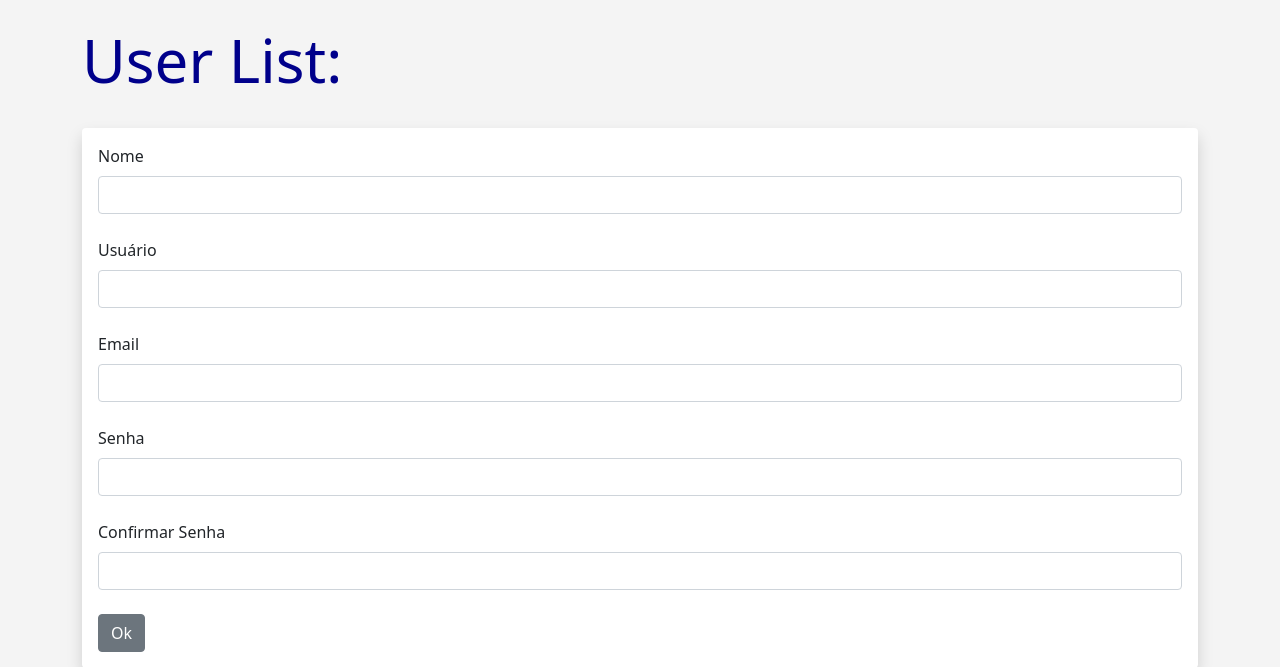
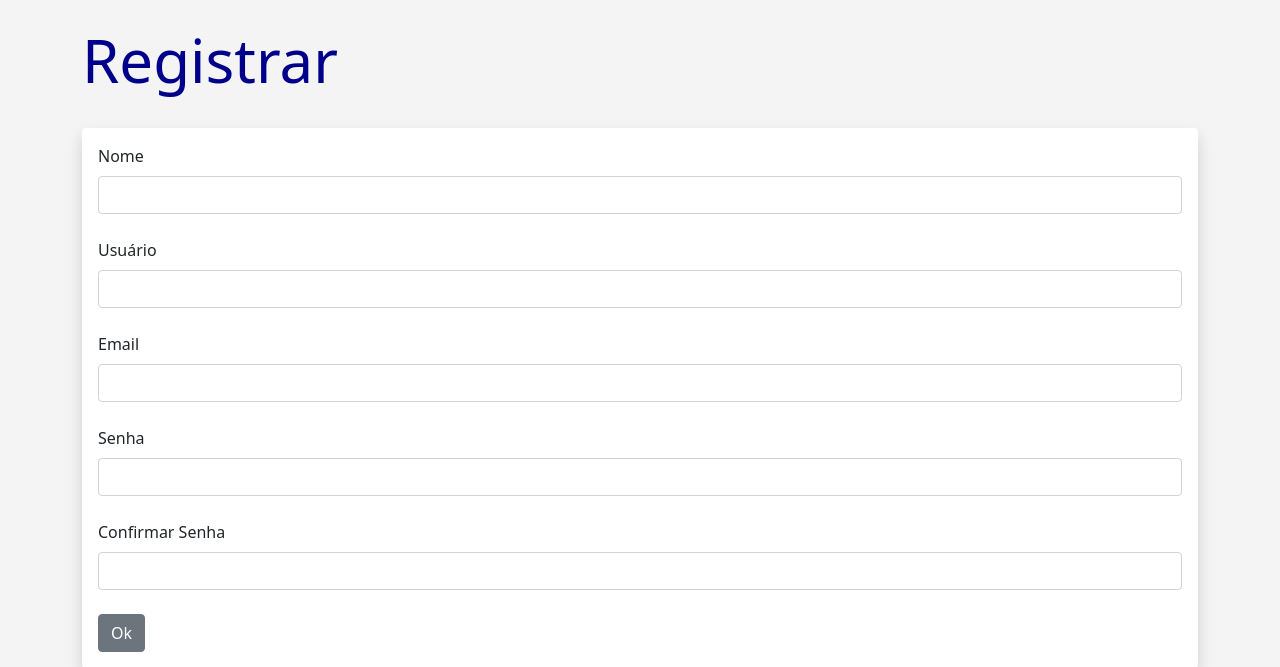
Before and after one commit to carvalhogui/Levando_saude, a Flask app: page /user/add in a window 1280 px wide. Shown: the part 80-747 px from the top of the page. Run offline with Flask 2, Linux system fonts and the light colour scheme; some libraries are stand-ins or nearby versions.

Commit message:
pequenos_ajustes

```diff
--- a/app.py
+++ b/app.py
@@ -21,8 +21,8 @@ app = Flask(__name__)
 ckeditor = CKEditor(app)
 # Add Database
 # SQLite
-app.config['SQLALCHEMY_DATABASE_URI']='postgres://avpvseskedvzfc:ff06b2ff14b73013376ea575dd03044c81ed098f945ba37a480fafb38c59c820@ec2-52-72-56-59.compute-1.amazonaws.com:5432/d7luh1grdsljvv'
-#app.config['SQLALCHEMY_DATABASE_URI'] = 'sqlite:///users.db'
+#app.config['SQLALCHEMY_DATABASE_URI']='postgres://avpvseskedvzfc:ff06b2ff14b73013376ea575dd03044c81ed098f945ba37a480fafb38c59c820@ec2-52-72-56-59.compute-1.amazonaws.com:5432/d7luh1grdsljvv'
+app.config['SQLALCHEMY_DATABASE_URI'] = 'sqlite:///users.db'
 # Secret Key!
 app.config['SECRET_KEY'] = "my super secret key that no one is supposed to know"
 # Inicia db
--- a/templates/add_user.html
+++ b/templates/add_user.html
@@ -18,18 +18,18 @@
 	<br/><br/>
 <table class="table table-hover table-bordered table-striped">
 
-{% for our_user in our_users %}
+<!--{% for our_user in our_users %}
 	<tr>
 	<td>{{ our_user.id }}. <a href="{{ url_for('update', id=our_user.id)}}">{{ our_user.name }}</a> - {{ our_user.email }}
 		<a href="{{ url_for('delete', id=our_user.id)}}">Apagar</a></td>
 	</tr>
-{% endfor %}
+{% endfor %}-->
 
 </table>
 
 
 {% else %}
-	<h1>User List:</h1>
+	<h1>Registrar</h1>
 	<br/>
 <div class="shadow p-3 mb-5 bg-body rounded">
 	<form method="POST">
@@ -69,13 +69,7 @@
 <br/><br/><br/>
 <table class="table table-hover table-bordered table-striped">
 
-<!--{% for our_user in our_users %}
-	<tr>
-	<td>{{ our_user.id }}. <a href="{{ url_for('update', id=our_user.id)}}">{{ our_user.name }}</a> - {{our_user.username }} - {{ our_user.email }} -
-	PW: {{ our_user.password_hash }} -
-	<a href="{{ url_for('delete', id=our_user.id)}}">Delete</a></td>
-	</tr>
-{% endfor %}-->
+
 
 </table>
 {% endif %}
```
Also changed, not shown: users.db.
